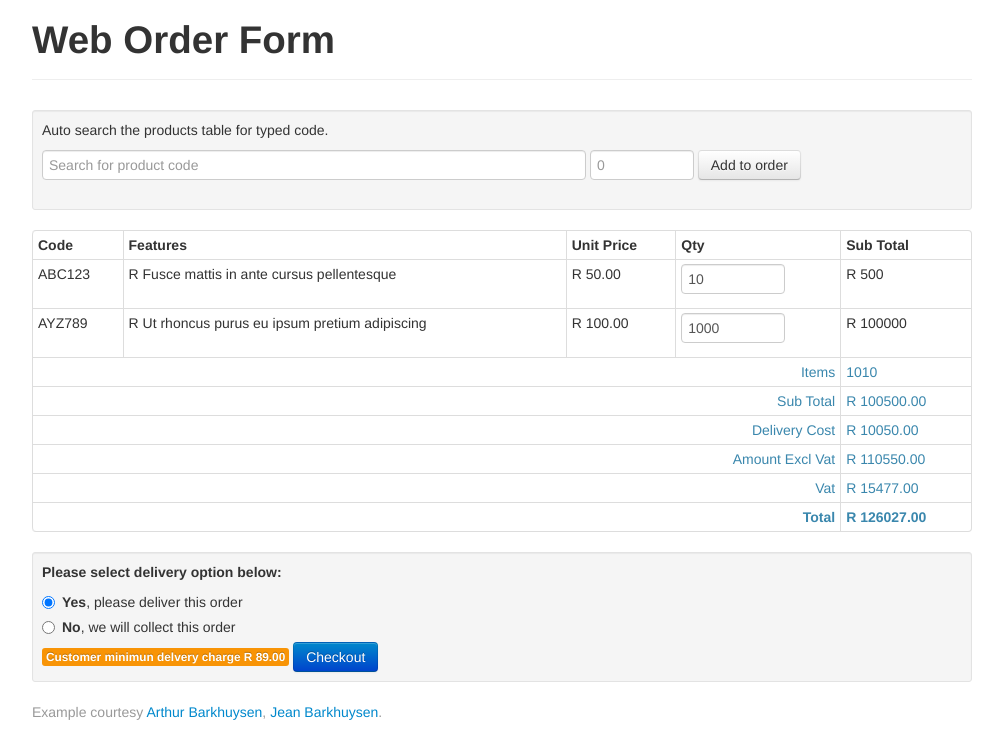
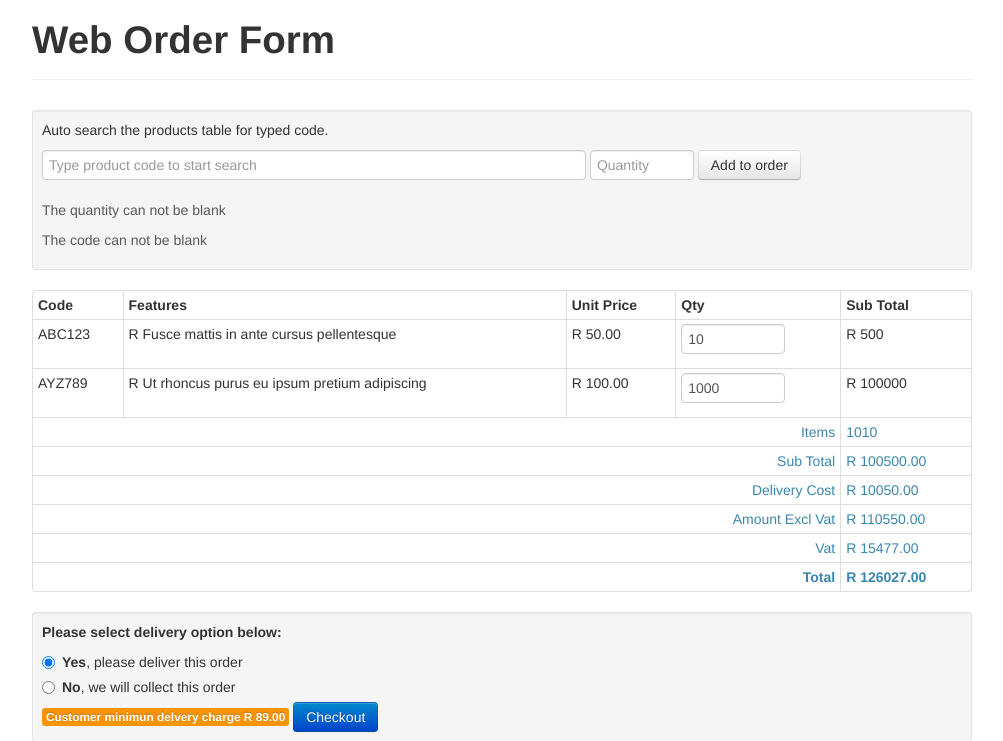
Before and after one commit to abarkhuysen/git-web-order-form, a PHP site: page / in a window 1280 px wide. Shown: the top 741 px of the page, without its empty margins (138-1141 px from the left). Run offline with PHP 8.4, Linux system fonts and the light colour scheme; data comes from the database, SQL or seed files in the repository; data that the repository does not hold is empty.

Commit message:
Added java validation error spans

```diff
--- a/index.php
+++ b/index.php
@@ -29,14 +29,17 @@ $orderItems = $sqlConnector->getOrderItems();
 		</div>
 		<div class="well well-small wellblack">
 			<p>Auto search the products table for typed code.</p>
-			<form class="form-inline" method="GET">
-				<input id="codeSearch" name="code" type="text" class="input-xxlarge" placeholder="Search for product code" autocomplete="off">
-				<input name="qty" type="text" class="input-small" placeholder="0">
+			<form class="form-inline" name="updateOrderItem" action="">
+				<input id="codeSearch" name="code" type="text" class="input-xxlarge" placeholder="Type product code to start search" autocomplete="off">
+				<input name="qty" id="qty" type="text" class="input-small" placeholder="Quantity">
 				<input name="id" id="id" type="hidden">
 				<input name="code" id="code" type="hidden">
 				<input name="price" id="price" type="hidden">
-				<button type="submit" class="btn">Add to order</button>
+				<input name="fn" id="fn" type="hidden" value="insertOrderItem">
+				<button type="submit" class="btn" id="submitOrderItemForm">Add to order</button>
 			</form>
+					<span class="help-block error text-error" id="qty_error">The quantity can not be blank</span>
+					<span class="help-block error text-error" id="codeSearch_error">The code can not be blank</span>
 		</div>
 		<?php echo "<form class='item-order-form' data-orderid='".$orderItems[0]['quote_id']."'>" ?>
 		<table class="table table-condensed table-hover table-bordered">
```
